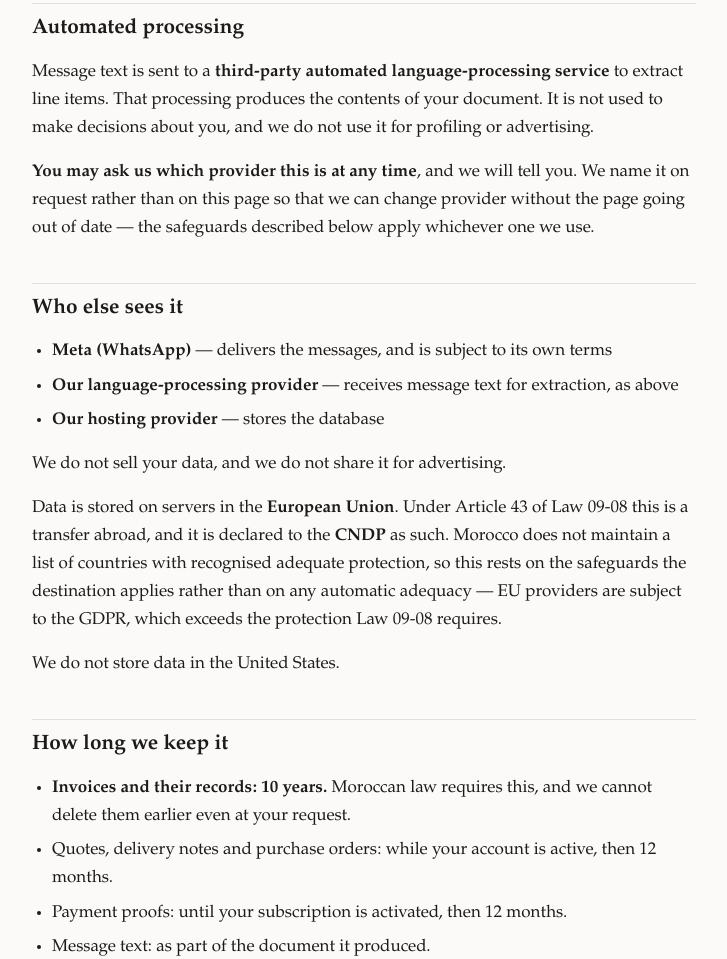
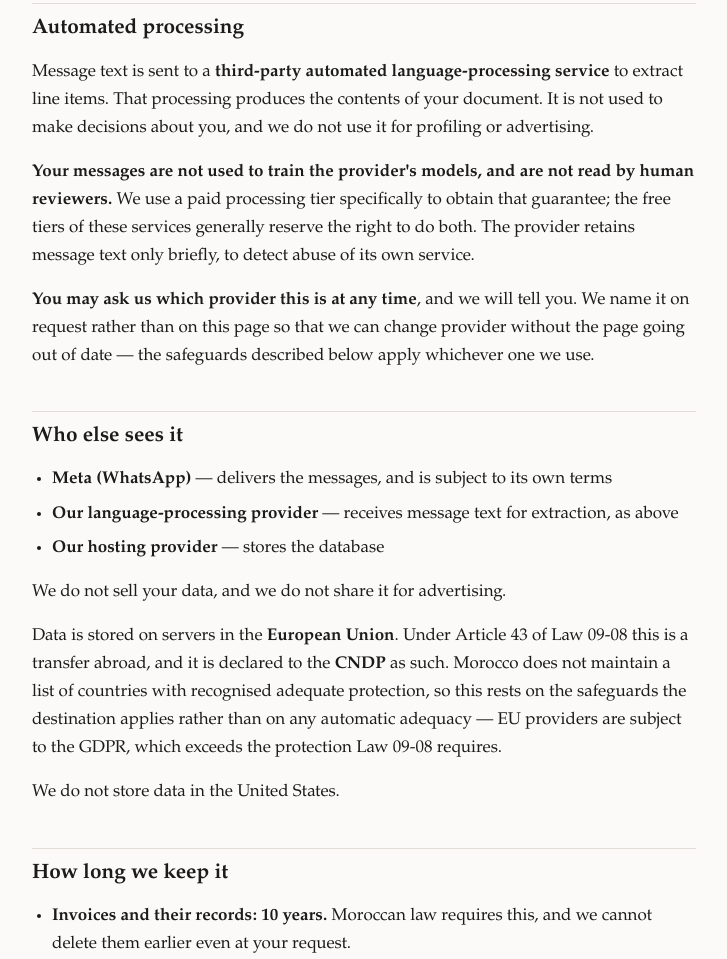
Before and after one commit to aimad-majdou/deviza, a plain HTML site: page legal/privacy.html in a window 1280 px wide. Shown: the part 1516-2475 px from the top of the page, without its empty margins (276-1003 px from the left). Drawn offline with Linux system fonts and the light colour scheme.

Commit message:
Privacy policy: state the paid-tier data guarantee

```diff
--- a/legal/privacy.html
+++ b/legal/privacy.html
@@ -70,6 +70,7 @@ footer{margin-top:4rem;padding-top:1.25rem;border-top:1px solid var(--rule);
 <div class="table-wrap"><table><thead><tr><th>Purpose</th><th>What it uses</th></tr></thead><tbody><tr><td>Producing your documents</td><td>Profile, messages, line items, customer details</td></tr><tr><td>Meeting Moroccan invoicing law</td><td>Both parties' identifiers, VAT breakdown, line items</td></tr><tr><td>Managing your subscription</td><td>Phone number, payment proof, usage counts</td></tr><tr><td>Support</td><td>Messages you send with the <code>bug</code> command</td></tr></tbody></table></div>
 <h2>Automated processing</h2>
 <p>Message text is sent to a <strong>third-party automated language-processing service</strong> to extract line items. That processing produces the contents of your document. It is not used to make decisions about you, and we do not use it for profiling or advertising.</p>
+<p><strong>Your messages are not used to train the provider's models, and are not read by human reviewers.</strong> We use a paid processing tier specifically to obtain that guarantee; the free tiers of these services generally reserve the right to do both. The provider retains message text only briefly, to detect abuse of its own service.</p>
 <p><strong>You may ask us which provider this is at any time</strong>, and we will tell you. We name it on request rather than on this page so that we can change provider without the page going out of date — the safeguards described below apply whichever one we use.</p>
 <h2>Who else sees it</h2>
 <ul><li><strong>Meta (WhatsApp)</strong> — delivers the messages, and is subject to its own terms</li><li><strong>Our language-processing provider</strong> — receives message text for extraction, as above</li><li><strong>Our hosting provider</strong> — stores the database</li></ul>
```
